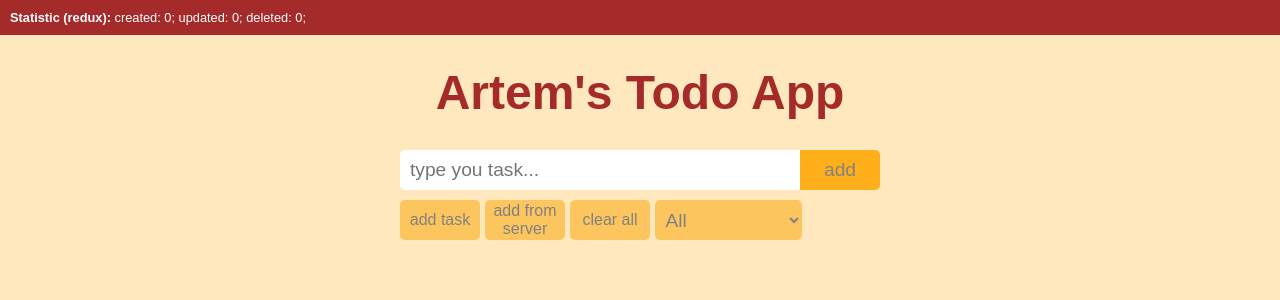
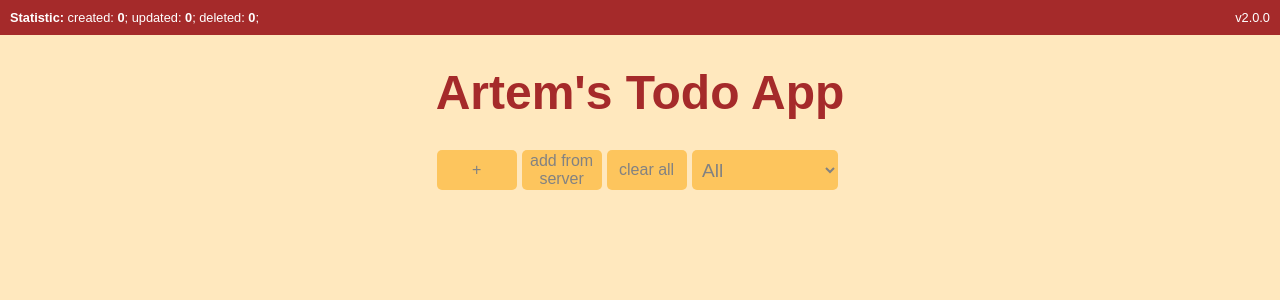
Before and after one commit to ArtemLigerko/my-todo-app, a React (Create React App) app: page / in a window 1280 px wide. Shown: the top 300 px of the page. Built offline with nearby package versions, Linux system fonts and the light colour scheme.

Commit message:
v2.0.0 Done Redux, done TypeScript. Fixed TS errors with 'noImplicitAny' check

```diff
--- a/src/App.scss
+++ b/src/App.scss
@@ -24,5 +24,6 @@ body {
             margin: 10px 0;
             box-sizing: border-box;
         }
+
     }
   }
--- a/src/App.tsx
+++ b/src/App.tsx
@@ -4,7 +4,6 @@ import React, { useState, useEffect } from 'react';
 import TodoInputBar from './components/TodoInputBar';
 import TodoList from './components/TodoList';
 import Statistic from './components/Statistic';
-import InputModal from './components/InputModal';
 //Styles:
 import styled from 'styled-components';
 import './App.scss';
@@ -109,8 +108,7 @@ const App: React.FC = () => {
     // <AppWrapper>
     <div className='appWrapper'>
       <header className='header'>
-        <Statistic
-        />
+        <Statistic />
         <Head>
           Artem's Todo App
         </Head>
--- a/src/components/InputModal.tsx
+++ b/src/components/InputModal.tsx
@@ -18,11 +18,11 @@ const InputModal: FC<InputModalProps> = ({ active, setActive, children }) => {
                 // if (e.key === 'Enter') { setActive(false) };
             }}
         >
-            {children}
             <div
                 className={active ? "modal__content__active" : "modal__content"}
                 onClick={e => e.stopPropagation()}
             >
+                {children}
             </div>
         </div>
     )
--- a/src/components/Statistic.tsx
+++ b/src/components/Statistic.tsx
@@ -15,11 +15,12 @@ const Statistic: React.FC = () => {
     return (
         <StatisticBar>
             <div>
-                <b>Statistic (redux): </b>
-                created: {counterCreated};
-                updated: {counterUpdated};
-                deleted: {counterDeleted};
+                <b>Statistic: </b>
+                created: <b>{counterCreated}</b>;
+                updated: <b>{counterUpdated}</b>;
+                deleted: <b>{counterDeleted}</b>;
             </div>
+            <div>v2.0.0</div>
         </StatisticBar>
     )
 }
--- a/src/components/Todo.tsx
+++ b/src/components/Todo.tsx
@@ -1,5 +1,5 @@
 //React:
-import React, { useState } from "react";
+import React, { FormEvent, useState } from "react";
 //Styles:
 import {
     TodoLine,
@@ -68,7 +68,7 @@ const Todo: React.FC<ITodoProps> = ({
     }
 
     //Drag'n'Drop
-    const dragStartHandler = (e, todo): void => {
+    const dragStartHandler = (todo: ITodo): void => {
         // console.log('Drag', todos.indexOf(todo));
         setTodoIndexOf(todos.indexOf(todo));
     }
@@ -77,11 +77,11 @@ const Todo: React.FC<ITodoProps> = ({
     //     // console.log('DragLeave');
     // }
 
-    const dragOverHandler = (e): void => {
+    const dragOverHandler = (e: FormEvent): void => {
         e.preventDefault();
     }
 
-    const dropHandler = (e, todo): void => {
+    const dropHandler = (e: FormEvent, todo: ITodo): void => {
         e.preventDefault();
         // console.log('Drop', todos.indexOf(todo));
         const todosDrop = todos.slice();
@@ -90,18 +90,18 @@ const Todo: React.FC<ITodoProps> = ({
         dispatch(putTodos(todosDrop));
     }
 
-    const dragEndHandler = (e): void => {
+    const dragEndHandler = (): void => {
         // console.log(todosDrop);
     }
 
     return (
         <TodoLine
             draggable={true}
-            onDragStart={(e) => dragStartHandler(e, todo)}
+            onDragStart={() => dragStartHandler(todo)}
             // onDragLeave={(e) => dragLeaveHandler(e)}
             onDragOver={(e) => dragOverHandler(e)}
             onDrop={(e) => dropHandler(e, todo)}
-            onDragEnd={(e) => dragEndHandler(e)}
+            onDragEnd={() => dragEndHandler()}
         >
             <DoneTodoButton
                 onClick={completedHandler}
--- a/src/components/TodoInputBar.tsx
+++ b/src/components/TodoInputBar.tsx
@@ -43,6 +43,7 @@ const TodoInputBar: React.FC<TodoInputBarProps> = ({
     active,
 }) => {
     const [inputText, setInputText] = useState<string>('');
+
 
     const dispatch = useTypedDispatch();
     const todos = useTypedSelector(state => state.todos);
@@ -103,8 +104,6 @@ const TodoInputBar: React.FC<TodoInputBarProps> = ({
                 active={active}
                 setActive={setActive}
             >
-            </InputModal>
-
                 <div>
                     <InputTodoBar
                         value={inputText}
@@ -120,9 +119,11 @@ const TodoInputBar: React.FC<TodoInputBarProps> = ({
                         type="submit"
                         disabled={disableInputButton}
                     >
-                    add
+                        +
                     </AddTodoButton>
                 </div>
+            </InputModal>
+
 
             <OptionButtonsWrapper>
                 <AddTaskButton
@@ -130,7 +131,7 @@ const TodoInputBar: React.FC<TodoInputBarProps> = ({
                     type="submit"
                     disabled={disableInputButton}
                 >
-                    add task
+                    +
                 </AddTaskButton>
                 <AddFromServerButton onClick={handleFetchTodos}>
                     add from server
--- a/src/components/styles/InputModal.scss
+++ b/src/components/styles/InputModal.scss
@@ -9,41 +9,43 @@
     justify-content: center;
     // align-items: center;
     // transition: 0.2s;
-
 }
 
 %modal__content {
     // padding-top: 20px;
     margin-top: 20%;
     border-radius: 5px;
-    // background-color: rgb(223, 223, 223);
+    background-color: rgb(223, 223, 223);
     height: 1px;
-    // width: 500px;
-    // height: 100px;
+    width: 500px;
+    height: 100px;
+    display: flex;
+    justify-content: center;
+    align-items: center;
 }
 
 .modal {
     @extend %modal;
-    // transform: scale(0);
+    transform: scale(0);
     opacity: 0;
     pointer-events: none; //чтобы элементы не перекрывали окно
 
     .modal__content {
         @extend %modal__content;
-        transform: scale(0.5);  //корректно не работает
-        transition: 0.5s all;   //корректно не работает
+        // transform: scale(0.5);  //корректно не работает
+        // transition: 0.5s all;   //корректно не работает
     }
 }
 
 .modal__active {
     @extend %modal;
-    // transform: scale(1);
+    transform: scale(1);
     opacity: 1;
     pointer-events: auto;
-    transition: 0.5s;
+    // transition: 0.5s;
 
     .modal__content__active {
         @extend %modal__content;
-        transform: scale(1);    //корректно не работает
+        // transform: scale(1);    //корректно не работает
     }
 }
--- a/src/components/styles/Statistic.ts
+++ b/src/components/styles/Statistic.ts
@@ -6,4 +6,6 @@ export const StatisticBar = styled.div`
   padding: 10px;
   font-size: 0.8rem;
   width: 100%;
+  display: flex;
+  justify-content: space-between;
 `
--- a/src/components/styles/Todo.ts
+++ b/src/components/styles/Todo.ts
@@ -11,27 +11,6 @@ export const UpDownTodoButtonsWrapper = styled.div`
     display: flex;
     flex-direction: column;
 `
-
-// const UpDownTodoButtons = styled.button`
-//     font-size: 1rem;
-//     width: 2.2rem;
-//     height: 1rem;
-//     background-color: rgb(155, 218, 255);
-//     border: rgb(252, 218, 155) solid;
-//     border-width: 1px 0 1px 0;
-//     border-radius: 5px;
-//     color: rgb(120, 120, 120);
-//     cursor: pointer;
-//     line-height: 2px;
-// `
-// export const DownTodoButton = styled(UpDownTodoButtons)`
-// `
-// export const UpTodoButton = styled(UpDownTodoButtons)`
-//     transform: rotate(180deg);
-//     // pointer-events: auto;
-// `
-
-
 
 interface ITodoTextArea {
     completed: boolean,
@@ -78,6 +57,7 @@ export const TodoTextArea = styled.li<ITodoTextArea>`
             default: return "black";
         }
     }};
+    cursor: grab;
 `
 
 export const TodoButtons = styled.button`
@@ -94,17 +74,17 @@ interface ITodoButton {
     disabledTheme: boolean,
 }
 
-export const DoneTodoButton = styled(TodoButtons)<ITodoButton>`
+export const DoneTodoButton = styled(TodoButtons) <ITodoButton>`
     color: ${props => props.disabledTheme ? 'rgb(180, 180, 180)' : 'rgb(120, 120, 120)'};
     background-color: ${props => props.disabledTheme ? 'rgb(230, 230, 230)' : 'rgb(100, 255, 212)'};
 `
 
-export const DelTodoButton = styled(TodoButtons)<ITodoButton>`
+export const DelTodoButton = styled(TodoButtons) <ITodoButton>`
     color: ${props => props.disabledTheme ? 'rgb(180, 180, 180)' : 'rgb(120, 120, 120)'};
     background-color: ${props => props.disabledTheme ? 'rgb(230, 230, 230)' : 'rgb(255, 144, 100)'};
 `
 
-export const EditTodoButton = styled(TodoButtons)<ITodoButton>`
+export const EditTodoButton = styled(TodoButtons) <ITodoButton>`
     width: 3rem;
     color: ${props => props.disabledTheme ? 'rgb(180, 180, 180)' : 'rgb(120, 120, 120)'};
     background-color: ${props => props.disabledTheme ? 'rgb(230, 230, 230)' : 'rgb(255, 175, 25)'};
--- a/src/components/styles/TodoInputBar.ts
+++ b/src/components/styles/TodoInputBar.ts
@@ -25,7 +25,7 @@ export const AddTodoButton = styled.button`
     font-size: 1.2rem;
     /* line-height: 0; */
     padding: 0;
-    width: 80px;
+    width: 40px;
     height: 40px;
     background-color: rgb(255, 175, 25);
     /* border: rgb(252, 218, 155) solid 1px; */
--- a/src/store/reducers/todosReducer.ts
+++ b/src/store/reducers/todosReducer.ts
@@ -58,7 +58,7 @@ type TodoAction = putTodos | getLocalStorageTodos | AddTodo | FetchTodo | ClearT
     DoneTodo | DeleteTodo | EditTodo | MoveTodo;
 
 
-const initialState = [];
+const initialState: ITodo[] = [];
 
 export const todos = (state = initialState, action: TodoAction): ITodo[] => {
     switch (action.type) {
--- a/tsconfig.json
+++ b/tsconfig.json
@@ -6,6 +6,6 @@
         "target": "es5",
         "jsx": "react",
         "allowSyntheticDefaultImports": true,
-        "noImplicitAny": false,
+        "noImplicitAny": true,
     }
 }
```
Lines whose indentation alone changed are shown as unchanged.
